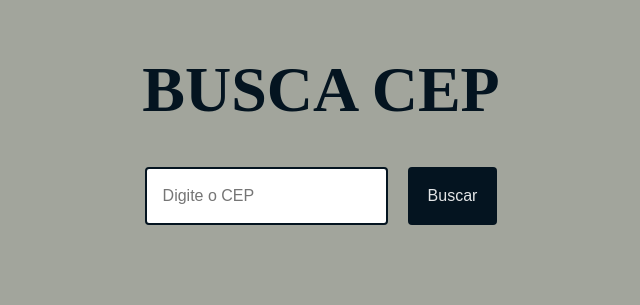
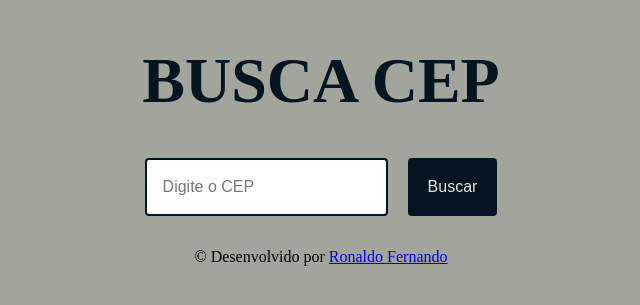
Before and after one commit to ronaldof16/busca-cep, a React (Create React App) app: page / in a window 1280 px wide. Shown: the part 245-550 px from the top of the page, without its empty margins (319-959 px from the left). Built offline with nearby package versions, Linux system fonts and the light colour scheme.

Commit message:
criação do footer

```diff
--- a/src/Buscador.js
+++ b/src/Buscador.js
@@ -50,6 +50,10 @@ const Buscador = () => {
                     <span>Estado: {cep.uf}</span>
                 </div>
             }
+
+            <footer>
+                <p>&copy; Desenvolvido por <a href='https://github.com/ronaldof16'>Ronaldo Fernando</a></p>
+            </footer>
         </div>
     )
 }
```
